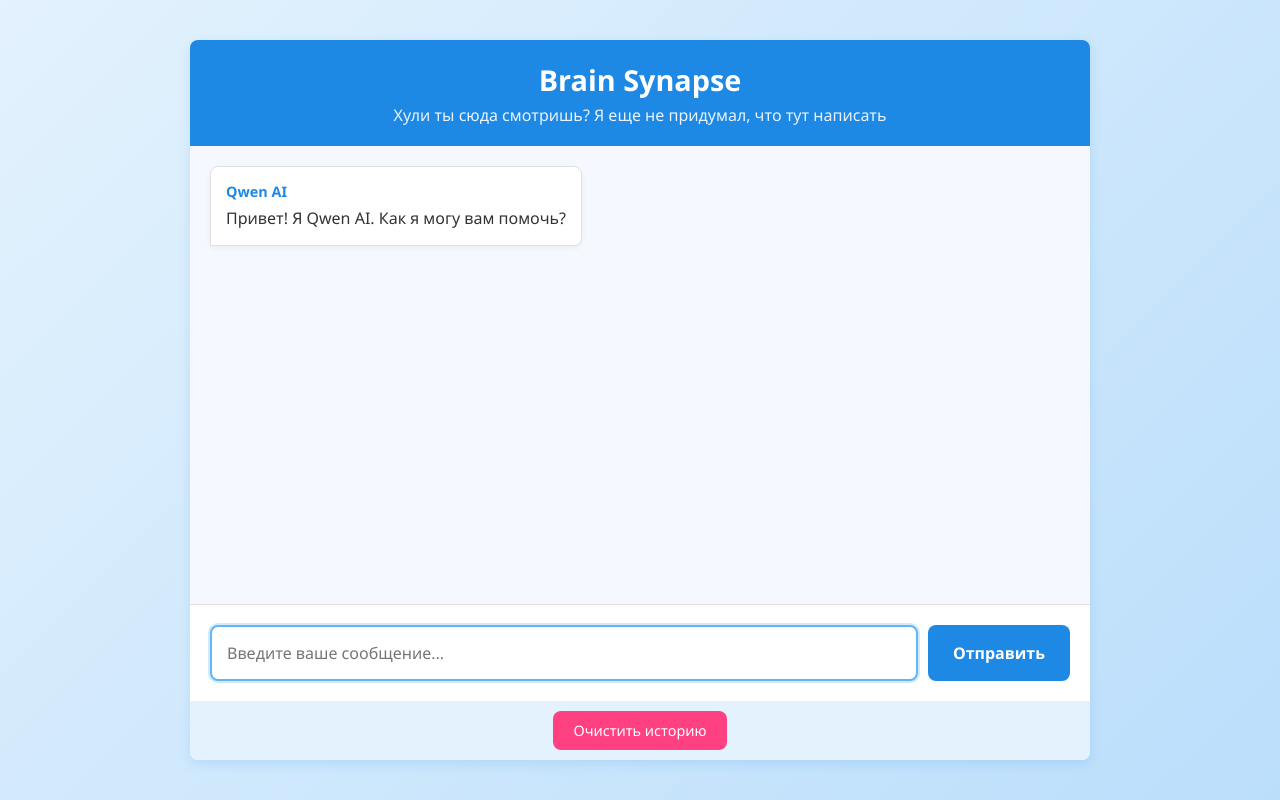
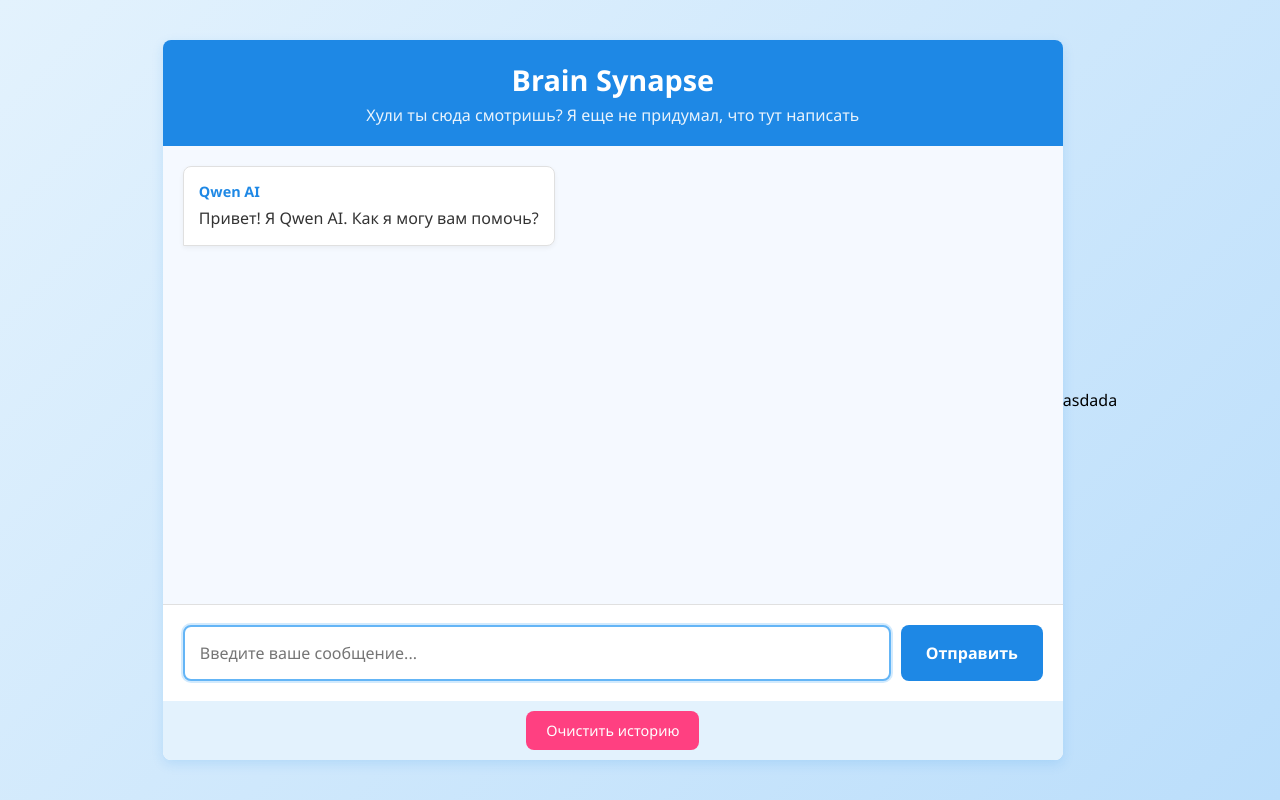
Before and after one commit to ZaScht0/cat_facts.py, a FastAPI app: page / in a window 1280 px wide. Run offline with FastAPI, Linux system fonts and the light colour scheme; data that the repository does not hold is empty.

Commit message:
Add project files

```diff
--- a/templates/index.html
+++ b/templates/index.html
@@ -40,3 +40,4 @@
     <script src="/static/js/chat.js"></script>
 </body>
 </html>
+asdada
```
